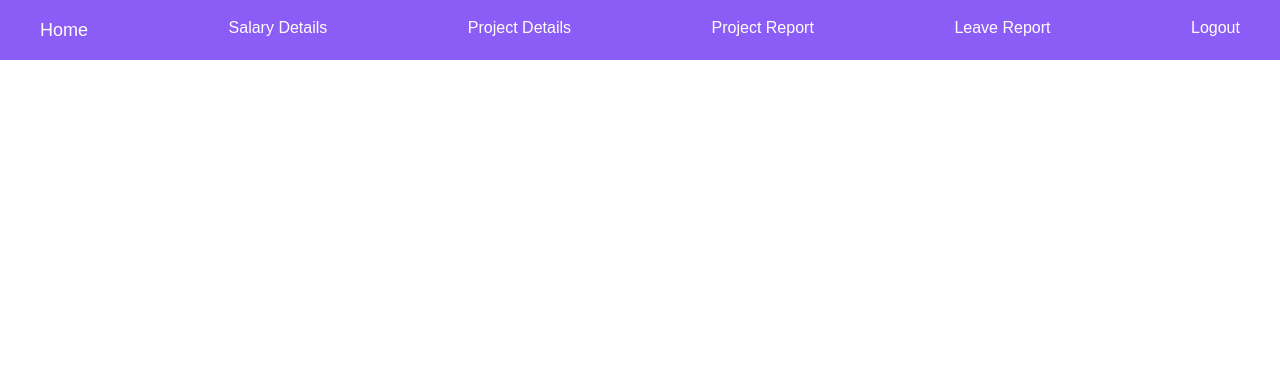
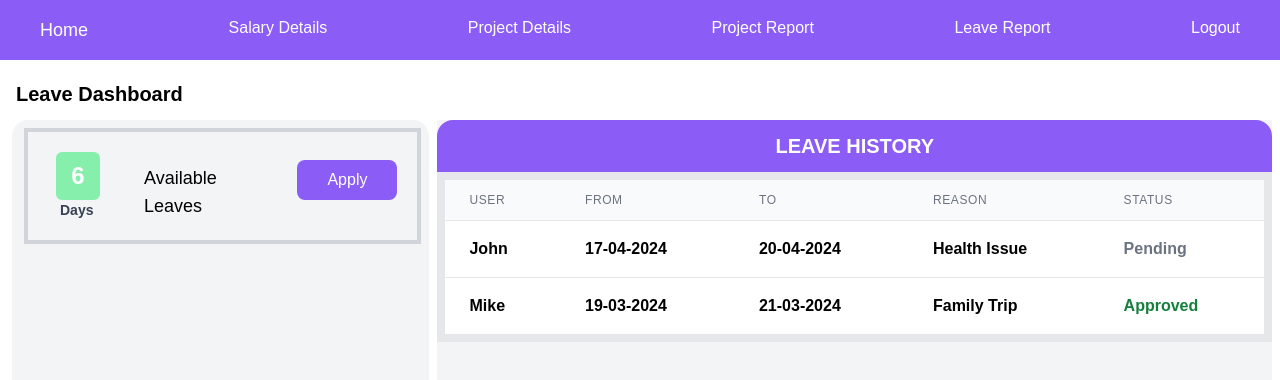
Before and after one commit to VinayKumarPolepelly/invoice-automation-tensorgo-assmt, a React (Create React App) app in the folder Frontend/: page /employeeLeaveReport in a window 1280 px wide. Shown: the top 380 px of the page. Built offline with nearby package versions, Linux system fonts and the light colour scheme; the HTML template or start-up script is replaced by a standard one.

Commit message:
LeaveReportAdded

```diff
--- /dev/null
+++ b/Frontend/src/components/Employee/ApplyForLeave.js
@@ -0,0 +1,80 @@
+import React, { useState } from "react";
+
+const ApplyForLeave = () => {
+  const [fromDate, setFromDate] = useState("");
+  const [toDate, setToDate] = useState("");
+  const [reason, setReason] = useState("");
+
+  const handleSubmit = (e) => {
+    e.preventDefault();
+    // Handle form submission logic here
+    console.log("Leave Request Submitted:", { fromDate, toDate, reason });
+  };
+  return (
+    <div>
+      <div className=" p-2 m-2 mr-[-1px] bg-violet-500  rounded-lg mt-3">
+        <h1 className="font-semibold text-white text-lg">Request for Leave</h1>
+      </div>
+      <div>
+        <form onSubmit={handleSubmit}>
+          <div className="form-group ml-[75px]  mt-3">
+            <label htmlFor="fromDate" className="text-sm">
+              From Date:
+            </label>
+            <input
+              className="ml-[10px] "
+              type="date"
+              id="fromDate"
+              value={fromDate}
+              onChange={(e) => setFromDate(e.target.value)}
+              required
+            />
+          </div>
+
+          <div className="form-group ml-[75px] mt-3">
+            <label htmlFor="toDate" className="text-sm">
+              To Date:
+            </label>
+            <input
+              className="ml-7 "
+              type="date"
+              id="toDate"
+              value={toDate}
+              onChange={(e) => setToDate(e.target.value)}
+              required
+            />
+          </div>
+
+          <div className="form-group ml-[75px]  mt-3">
+            <label htmlFor="reason" className="text-sm ">
+              Reason:
+            </label>
+            <textarea
+              className="ml-4 "
+              id="reason"
+              value={reason}
+              rows="3"
+              onChange={(e) => setReason(e.target.value)}
+              placeholder="Enter reason for leave"
+              required
+            ></textarea>
+          </div>
+          <div className="flex mt-8 ml-[70px]">
+            <input type="checkbox" className="mr-3 mt-[-12px]" required />
+            <h1 className="text-xs text-gray-600">
+              I accepts all the terms and conditions of <br /> the company
+            </h1>
+          </div>
+          <button
+            type="submit"
+            className=" bg-violet-500 w-[100px] h-10 rounded-lg ml-[130px] mt-6 text-white hover:bg-violet-600 hover:shadow-lg active:bg-violet-700 active:border-collapse active:font-semibold active:shadow-2xl"
+          >
+            Submit
+          </button>
+        </form>
+      </div>
+    </div>
+  );
+};
+
+export default ApplyForLeave;
--- a/Frontend/src/components/Employee/LeaveReport.js
+++ b/Frontend/src/components/Employee/LeaveReport.js
@@ -1,14 +1,114 @@
-import React from 'react'
-import EmployeeHeader from './EmployeeHeader'
+import EmployeeHeader from "./EmployeeHeader";
+import ApplyForLeave from "./ApplyForLeave";
+import { useState } from "react";
 
 const LeaveReport = () => {
+  const [showItem, setShowItem] = useState(false);
+  const handlerClick = () => {
+    setShowItem(true);
+  };
+
   return (
     <div>
       <div>
         <EmployeeHeader />
+        <div className="mt-4">
+          <h1 className="text-xl font-bold m-3 mt-5 ml-4">Leave Dashboard</h1>
+          <div className="flex ">
+            <div className="bg-gray-100  pr-2 pt-2 pb-3 w-4/12  rounded-2xl ml-3">
+              <div className="flex p-3 border-4 border-gray-300 px-5 ml-3">
+                <div className="border-black  p-2 ">
+                  <div className="bg-green-300 p-2 w-11 text-center rounded-md">
+                    <h1
+                      className="text-white font-bold text-2xl "
+                      id="daysLeft"
+                    >
+                      6
+                    </h1>
+                  </div>
+                  <h2 className="text-gray-700 font-semibold text-sm ml-1">
+                    Days
+                  </h2>
+                </div>
+                <h1 className="mt-5 text-lg font-font-medium ml-9">
+                  Available Leaves
+                </h1>
+                <div>
+                  <button
+                    className=" bg-violet-500 w-[100px] h-10 rounded-lg ml-[50px] mt-4  text-white hover:bg-violet-600 hover:shadow-lg active:bg-violet-700 active:border-collapse active:font-semibold active:shadow-2xl"
+                    onClick={handlerClick}
+                  >
+                    Apply
+                  </button>
+                </div>
+              </div>
+              {showItem && <ApplyForLeave />}
+            </div>
+            <div className="bg-gray-100 w-8/12 h-[600px] ml-2 mr-2">
+              <div className="bg-violet-500 p-3 rounded-t-2xl text-center">
+                <h1 className="text-white font-bold text-xl">LEAVE HISTORY</h1>
+              </div>
+              <div className="bg-gray-200 text-black p-2  font-bold flex justify-between ">
+                <table className="min-w-full divide-y divide-gray-200">
+                  <thead>
+                    <tr>
+                      <th className="px-6 py-3 bg-gray-50 text-left text-xs leading-4 font-medium text-gray-500 uppercase tracking-wider">
+                        User
+                      </th>
+                      <th className="px-6 py-3 bg-gray-50 text-left text-xs leading-4 font-medium text-gray-500 uppercase tracking-wider">
+                        From
+                      </th>
+                      <th className="px-6 py-3 bg-gray-50 text-left text-xs leading-4 font-medium text-gray-500 uppercase tracking-wider">
+                        To
+                      </th>
+                      <th className="px-6 py-3 bg-gray-50 text-left text-xs leading-4 font-medium text-gray-500 uppercase tracking-wider">
+                        Reason
+                      </th>
+                      <th className="px-6 py-3 bg-gray-50 text-left text-xs leading-4 font-medium text-gray-500 uppercase tracking-wider">
+                        Status
+                      </th>
+                    </tr>
+                  </thead>
+                  <tbody className="bg-white divide-y divide-gray-200">
+                    <tr>
+                      <td className="px-6 py-4 whitespace-no-wrap">John</td>
+                      <td className="px-6 py-4 whitespace-no-wrap">
+                        17-04-2024
+                      </td>
+                      <td className="px-6 py-4 whitespace-no-wrap">
+                        20-04-2024
+                      </td>
+                      <td className="px-6 py-4 whitespace-no-wrap">
+                        Health Issue
+                      </td>
+                      <td className="px-6 py-4 whitespace-no-wrap text-gray-500">
+                        Pending
+                      </td>
+                    </tr>
+                    <tr>
+                      <td className="px-6 py-4 whitespace-no-wrap">Mike</td>
+                      <td className="px-6 py-4 whitespace-no-wrap">
+                        19-03-2024
+                      </td>
+                      <td className="px-6 py-4 whitespace-no-wrap">
+                        21-03-2024
+                      </td>
+                      <td className="px-6 py-4 whitespace-no-wrap">
+                        Family Trip
+                      </td>
+                      <td className="px-6 py-4 whitespace-no-wrap text-green-700">
+                        Approved
+                      </td>
+                    </tr>
+                  </tbody>
+                </table>
+              </div>
+            </div>
+          </div>
+        </div>
       </div>
     </div>
-  )
-}
+  );
+};
 
-export default LeaveReport
+export default LeaveReport;
```
Also changed, not shown: package.json (added, +11 -0 lines), 1 other file (tests, documents, lock files or other folders).
